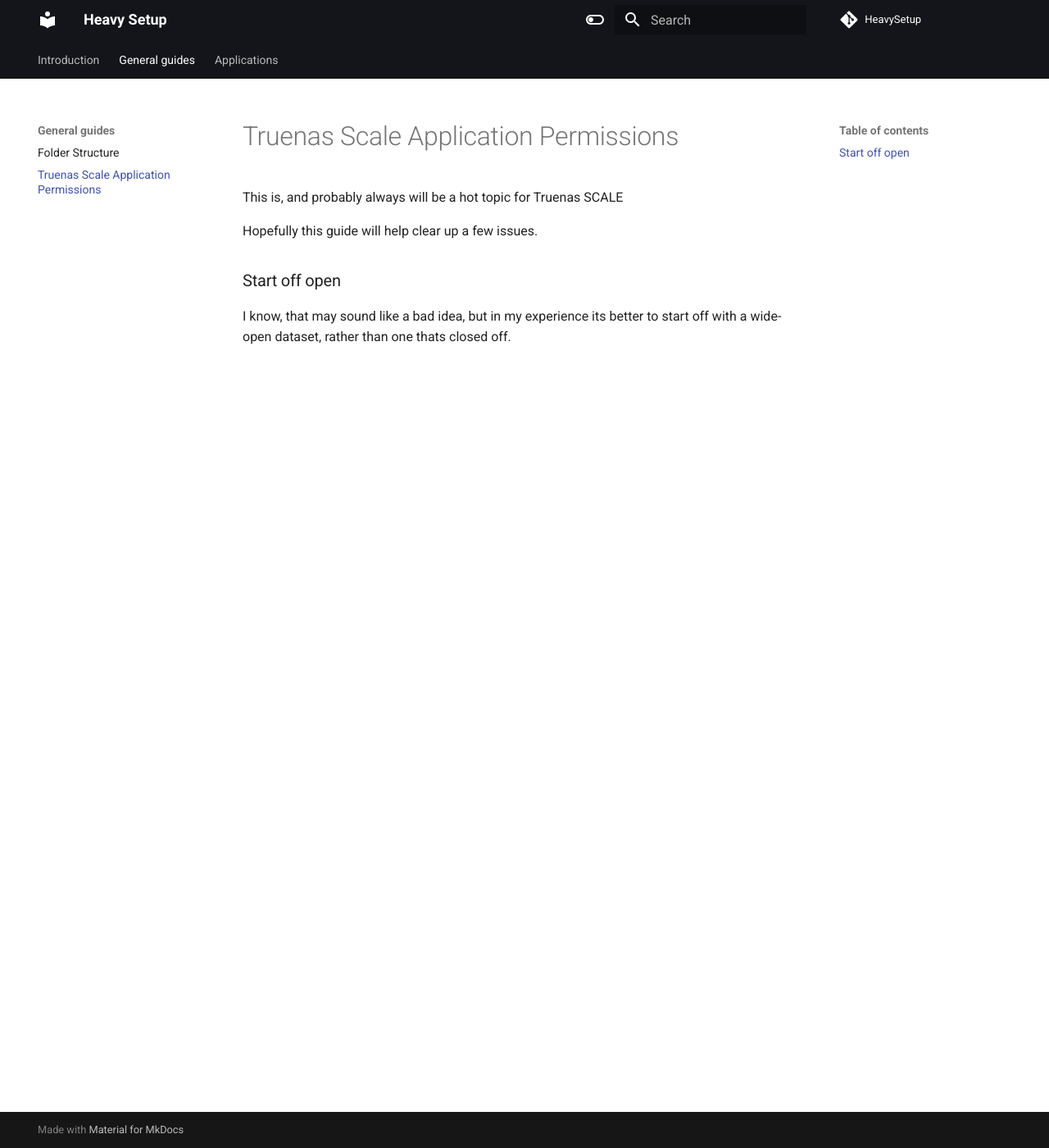
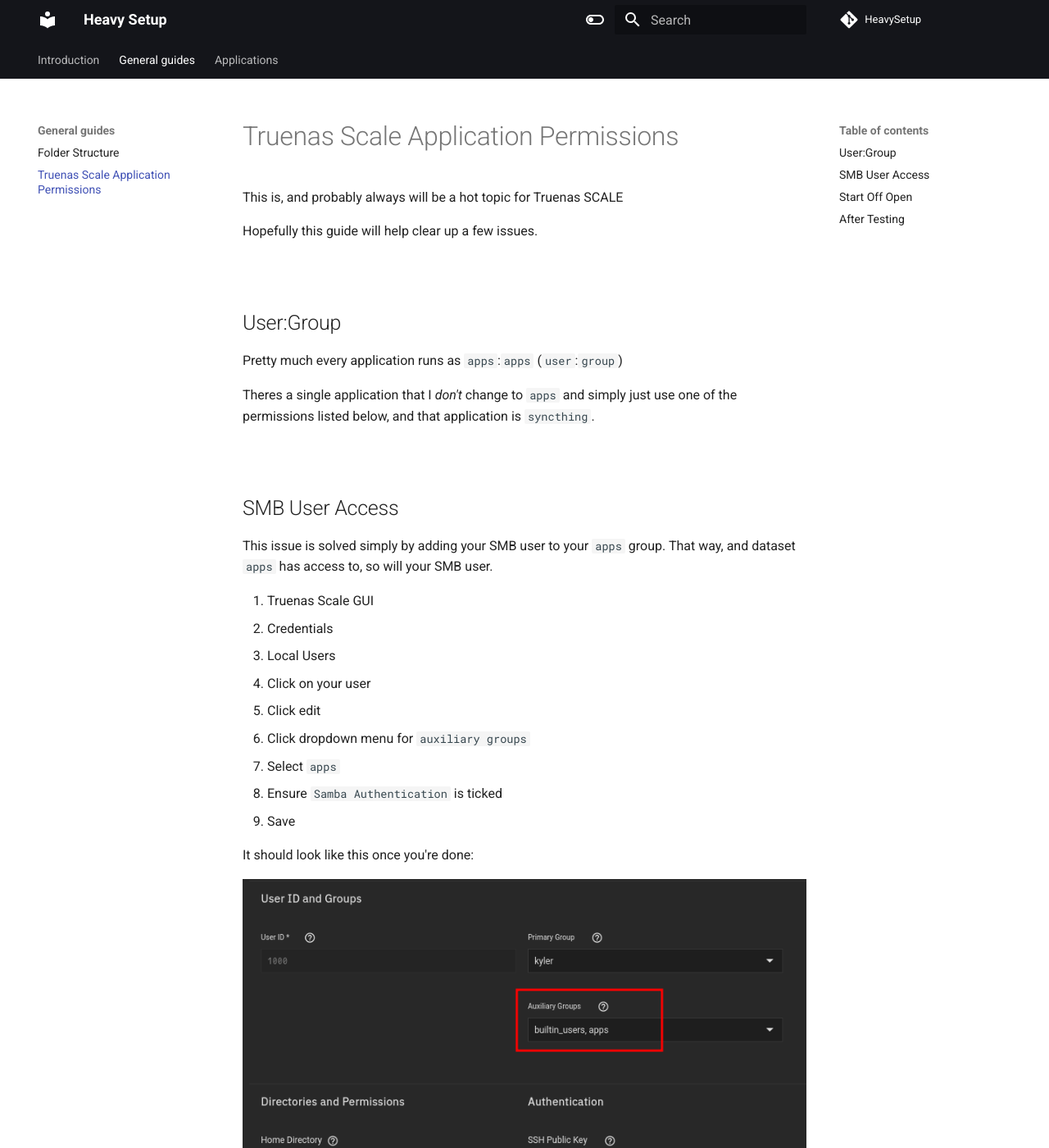
Before and after one commit to Heavybullets8/HeavySetup, an MkDocs documentation site: the page built from docs/general_guides/storage_permissions.md, in a window 1280 px wide and 1400 px high. Shown: the whole window at 82% size. Built offline with MkDocs 1.6.1 and Material for MkDocs 9.7.7, drawn with Linux system fonts in a browser that asks for light colours; comment, search, counter and statistics services are not loaded; some of the changed text lies outside the part shown.

Commit message:
folder documentation

```diff
--- a/docs/general_guides/storage_permissions.md
+++ b/docs/general_guides/storage_permissions.md
@@ -4,6 +4,58 @@
 
 Hopefully this guide will help clear up a few issues.
 
-### Start off open
+<br />
 
-I know, that may sound like a bad idea, but in my experience its better to start off with a wide-open dataset, rather than one thats closed off.
+## User:Group
+
+Pretty much every application runs as `apps`:`apps` (`user`:`group`)
+
+Theres a single application that I _don't_ change to `apps` and simply just use one of the permissions listed below, and that application is `syncthing`.
+
+<br />
+
+## SMB User Access
+
+This issue is solved simply by adding your SMB user to your `apps` group. That way, and dataset `apps` has access to, so will your SMB user.
+
+1. Truenas Scale GUI
+2. Credentials
+3. Local Users
+4. Click on your user
+5. Click edit
+6. Click dropdown menu for `auxiliary groups`
+7. Select `apps`
+8. Ensure `Samba Authentication` is ticked
+9. Save
+
+
+It should look like this once you're done:
+
+![!Folder Structure: Open](images/smb.png)
+
+
+<br />
+
+## Start Off Open
+
+I know, but the idea is to start off open, see if the application will run with no issues, then start closing off permissions.
+
+Example of an open Dataset:
+
+![!Folder Structure: Open](images/open.png)
+
+
+<br />
+
+
+## After Testing
+
+After making sure the example above works, I switch to something like this:
+
+- The `other` group/user no longer has access to the files, which is what we obviously want to aim for
+
+- This is what most of my applications will run with
+
+![!Folder Structure: Open](images/closed.png)
+
+<br />
```
Also changed, not shown: docs/general_guides/folder_structure.md (+22 -9 lines), docs/general_guides/images/closed.png (added), docs/general_guides/images/open.png (added), docs/general_guides/images/smb.png (added).
